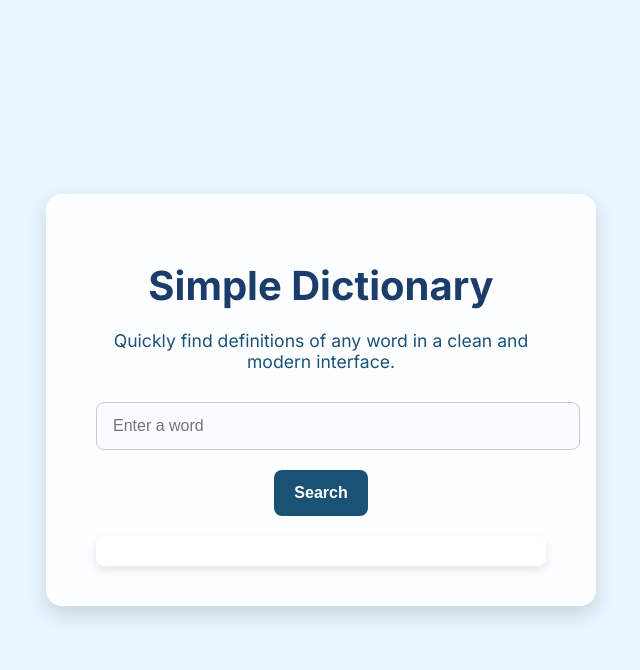
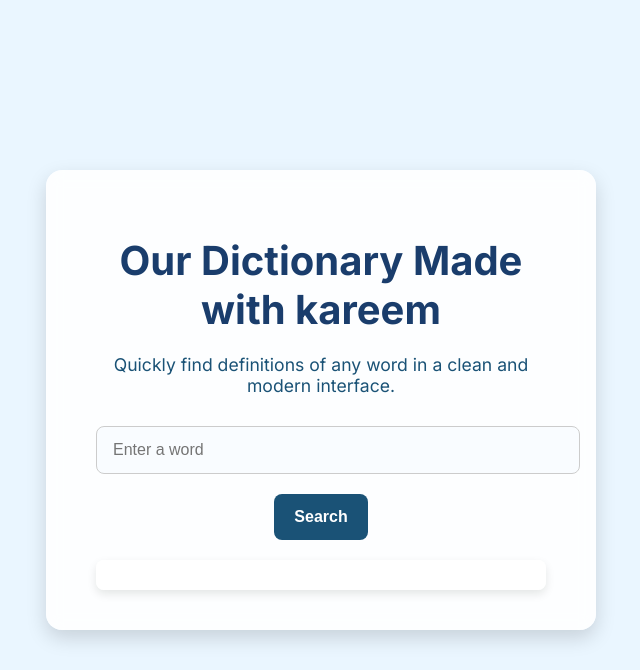
Before and after one commit to yazeed1233/data-analysis-project, a PHP site: page / in a window 1280 px wide. Shown: the top 670 px of the page, without its empty margins (319-959 px from the left). Run offline with PHP 8.4, Linux system fonts and the light colour scheme; data that the repository does not hold is empty.

Commit message:
Deploying...

```diff
--- a/site/index.php
+++ b/site/index.php
@@ -126,7 +126,7 @@ $conn->close();
 </head>
 <body>
     <div class="container">
-        <h1>Simple Dictionary</h1>
+        <h1>Our Dictionary Made with kareem</h1>
         <p class="description">Quickly find definitions of any word in a clean and modern interface.</p>
 
         <form method="post">
```
